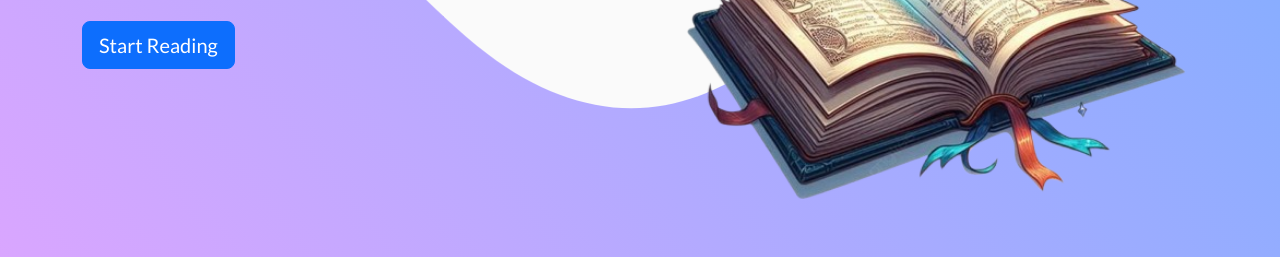
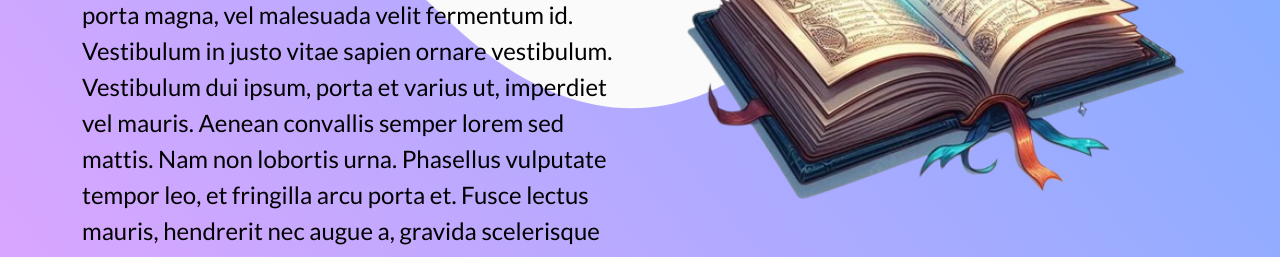
Before and after one commit to karima-nr/tugas, a plain HTML site: page index.html in a window 1280 px wide. Shown: the part 385-642 px from the top of the page. Drawn offline with nearby package versions, Linux system fonts and the light colour scheme.

Commit message:
mlem_irsyad

```diff
--- a/index.html
+++ b/index.html
@@ -171,7 +171,7 @@
     <!-- Kolom kiri: tulisan -->
     <div class="col-md-6 text-black" style='padding-top: 70px;'>
       <h1 class="au-heading">Explore Endless Stories</h1>
-      <p class="mb-4 fs-4 fw-normal ">Lorem ipsum dolor sit amet consectetur.</p>
+      <p class="mb-4 fs-4 fw-normal ">Lorem ipsum dolor sit amet consectetur. In pulvinar porta magna, vel malesuada velit fermentum id. Vestibulum in justo vitae sapien ornare vestibulum. Vestibulum dui ipsum, porta et varius ut, imperdiet vel mauris. Aenean convallis semper lorem sed mattis. Nam non lobortis urna. Phasellus vulputate tempor leo, et fringilla arcu porta et. Fusce lectus mauris, hendrerit nec augue a, gravida scelerisque turpis.</p>
       <button class="btn btn-primary btn-lg">Start Reading</button>
     </div>
 
```
